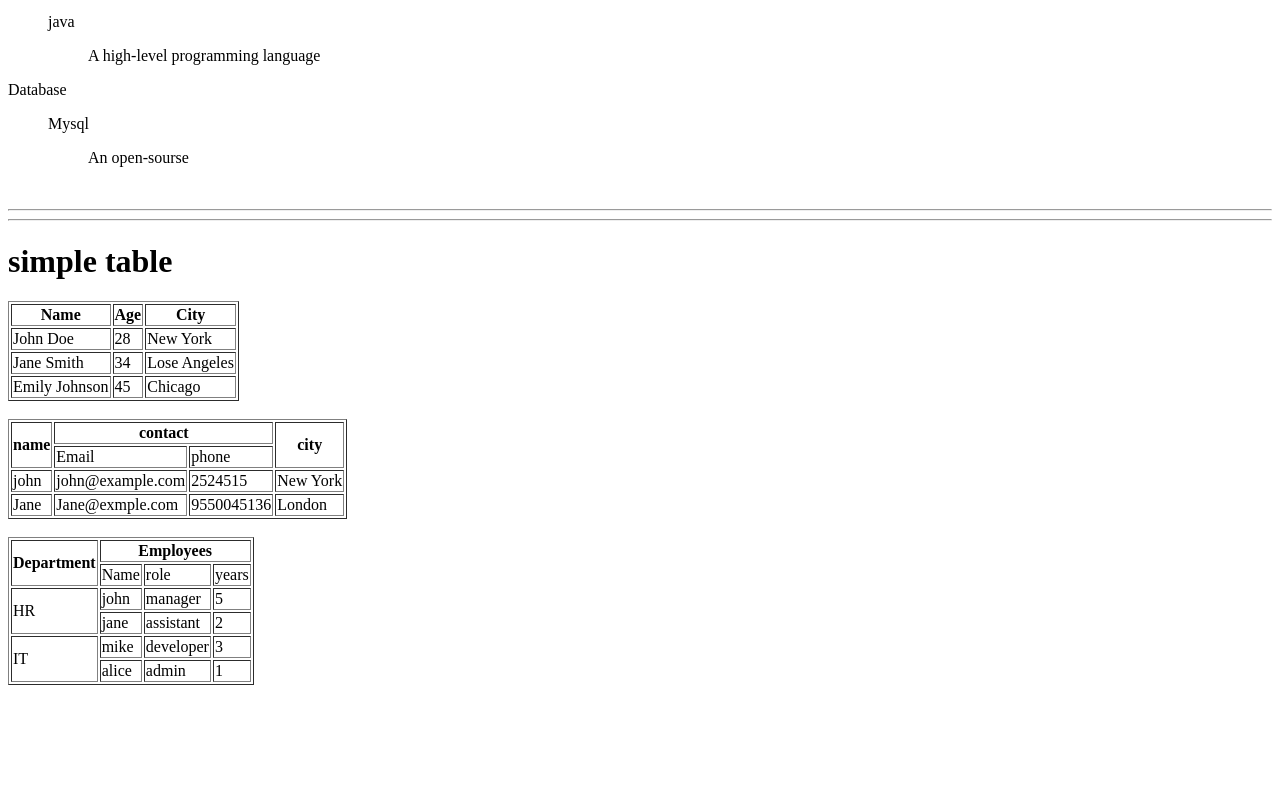
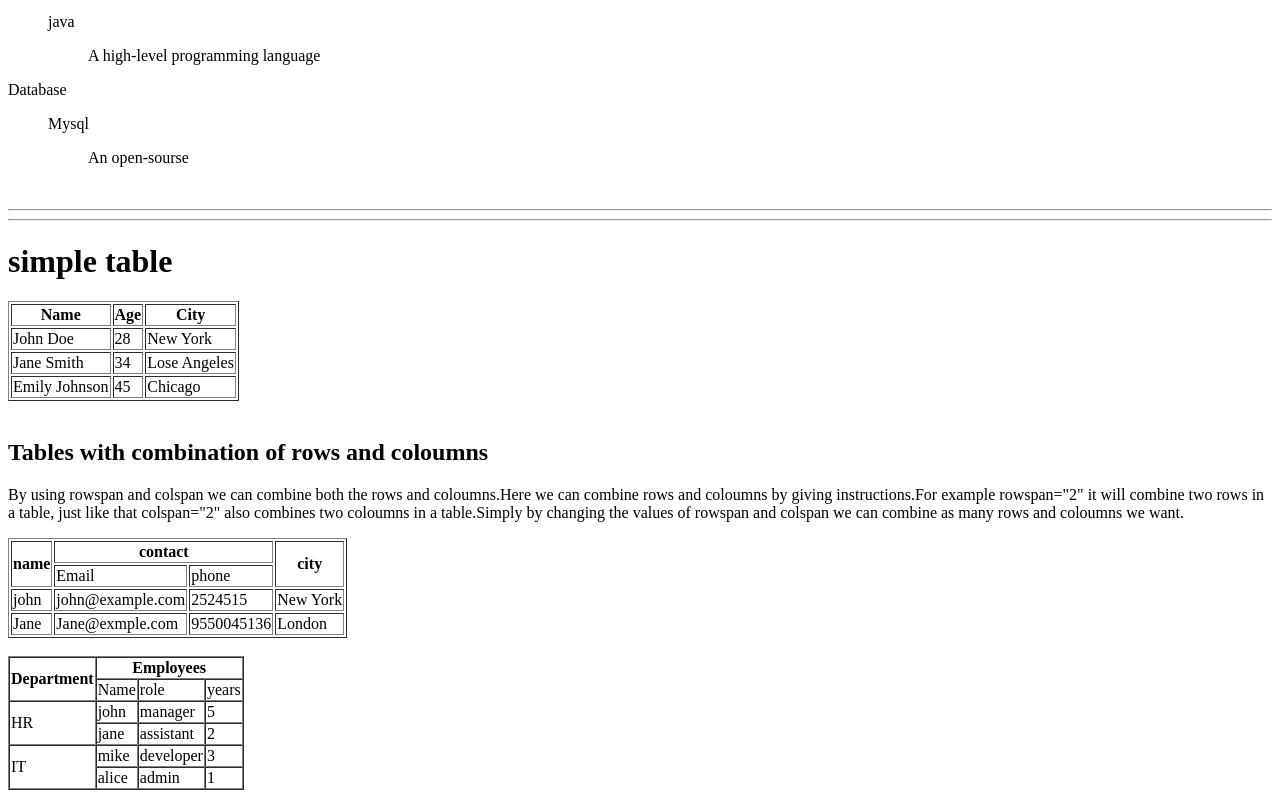
Before and after one commit to jaswanth-kuma/learning-html, a plain HTML site: page index.html in a window 1280 px wide. Shown: the part 1593-2391 px from the top of the page. Before the commit the page ends 2286 px from the top, so only its background shows below. Drawn offline with Linux system fonts and the light colour scheme.

Commit message:
Update index.html

```diff
--- a/index.html
+++ b/index.html
@@ -152,6 +152,8 @@
         </tr>
     </table>
     <br>
+    <h2>Tables with combination of rows and coloumns</h2>
+    <p>By using rowspan and colspan we can combine both the rows and coloumns.Here we can combine rows and coloumns by giving instructions.For example rowspan="2" it will combine two rows in a table, just like that colspan="2" also combines two coloumns in a table.Simply by changing the values of rowspan and colspan we can combine as many rows and coloumns we want.</p>
     <table border="1">
         <tr>
             <th rowspan="2">name</th>
@@ -175,7 +177,7 @@
             <td>London</td>
         </tr>
     </table><br>
-    <table border="1">
+    <table border="1" cellspacing="0">
         <tr>
             <th rowspan="2">Department</th>
             <th colspan="3">Employees</th>
```
